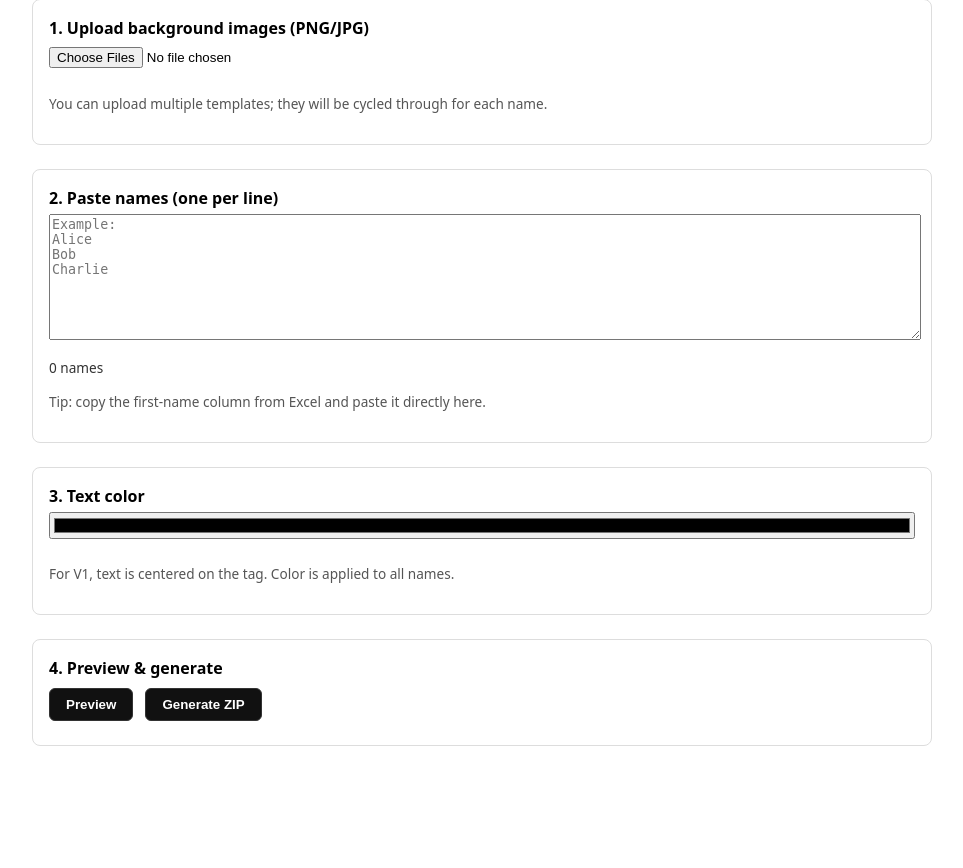
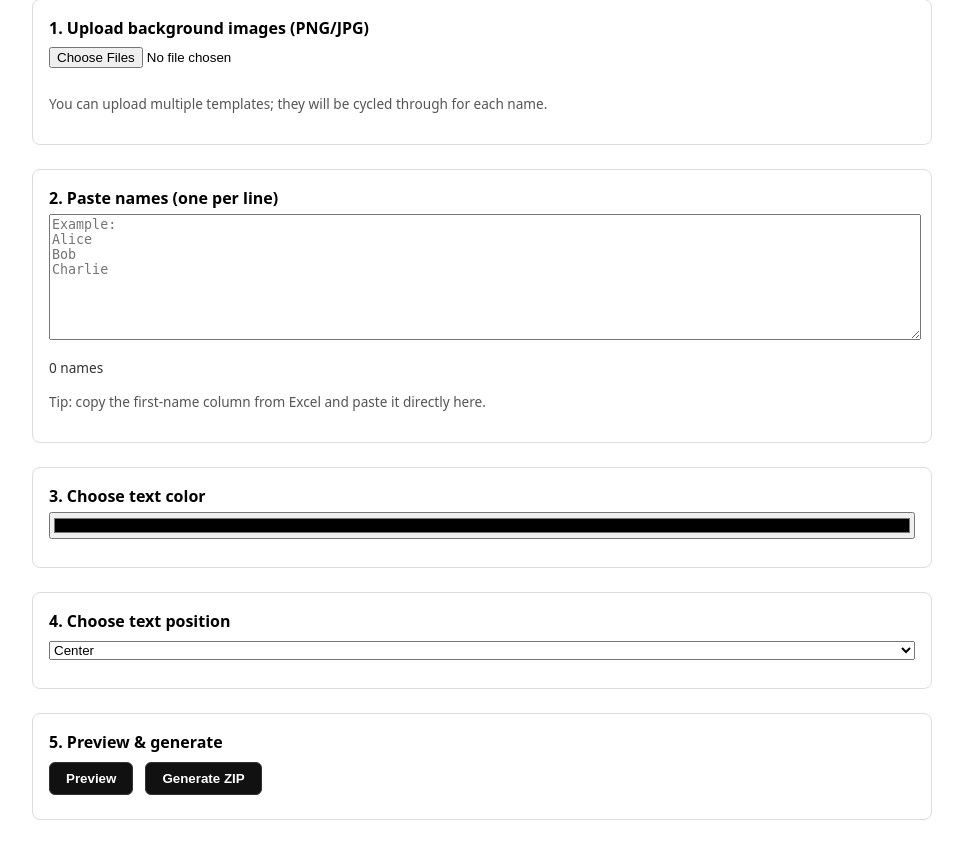
Before and after one commit to shayanwaqar/door-dec-generator, a Flask app: page / in a window 1280 px wide. Shown: the part 128-996 px from the top of the page, without its empty margins (158-1121 px from the left). Before the commit the page ends 874 px from the top, so only its background shows below. Run offline with Flask 3, Linux system fonts and the light colour scheme.

Commit message:
placement selection bottom center top

```diff
--- a/app.py
+++ b/app.py
@@ -27,6 +27,7 @@ def preview():
     files = request.files.getlist("images")
     raw_names = request.form.get("names", "")
     font_color = request.form.get("font_color", "#000000")
+    text_position = request.form.get("text_position", "center")
 
     names = _parse_names(raw_names)
     if not files or not names:
@@ -36,7 +37,7 @@ def preview():
     first_file = files[0]
     first_name = names[0]
 
-    img_bytes = generate_preview_image(first_file, first_name, font_color)
+    img_bytes = generate_preview_image(first_file, first_name, font_color, text_position)
 
     return send_file(
         io.BytesIO(img_bytes),
@@ -50,6 +51,7 @@ def generate():
     files = request.files.getlist("images")
     raw_names = request.form.get("names", "")
     font_color = request.form.get("font_color", "#000000")
+    text_position = request.form.get("text_position", "center")
 
     names = _parse_names(raw_names)
     if not files:
@@ -61,7 +63,7 @@ def generate():
     if len(names) > 300:
         abort(400, "Too many names. Please limit to 300 per batch.")
 
-    images_data = generate_batch_images(files, names, font_color)
+    images_data = generate_batch_images(files, names, font_color, text_position)
 
     # build ZIP in memory
     zip_buffer = io.BytesIO()
--- a/templates/index.html
+++ b/templates/index.html
@@ -124,15 +124,21 @@ Charlie"
     </div>
 
     <div class="section">
-      <label for="font_color">3. Text color</label>
+      <label for="font_color">3. Choose text color</label>
       <input type="color" id="font_color" name="font_color" value="#000000" />
-      <p class="small-text">
-        For V1, text is centered on the tag. Color is applied to all names.
-      </p>
     </div>
 
     <div class="section">
-      <label>4. Preview & generate</label>
+      <label for="text_position">4. Choose text position</label>
+      <select name="text_position" id="text_position">
+        <option value="top">Top</option>
+        <option value="center" selected>Center</option>
+        <option value="bottom">Bottom</option>
+      </select>
+    </div>
+
+    <div class="section">
+      <label>5. Preview & generate</label>
       <div class="buttons">
         <button type="button" id="previewBtn">Preview</button>
         <button type="submit" id="generateBtn">Generate ZIP</button>
```
Also changed, not shown: utils/image_processing.py (+18 -6 lines).
